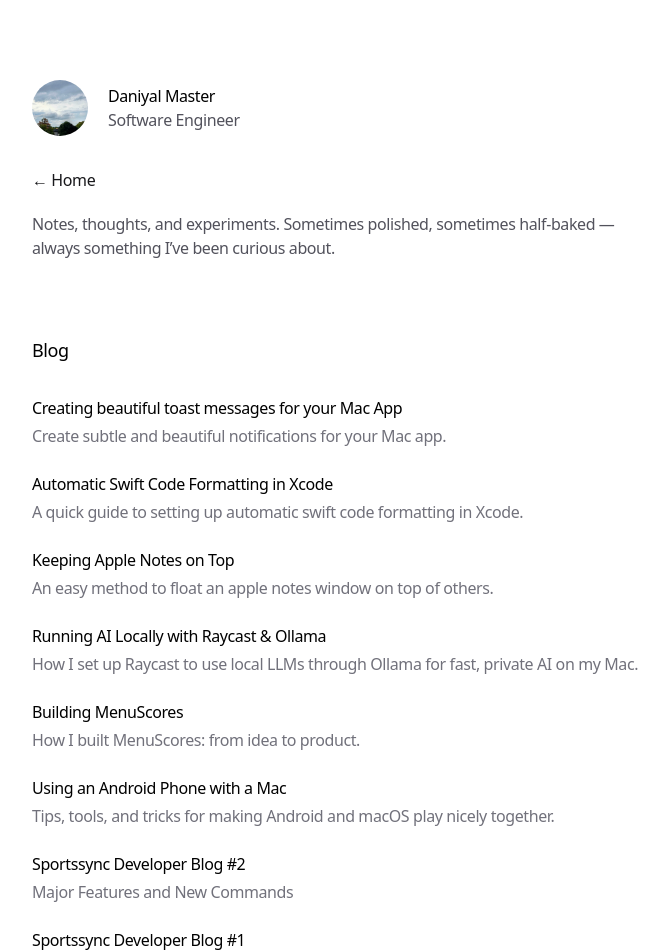
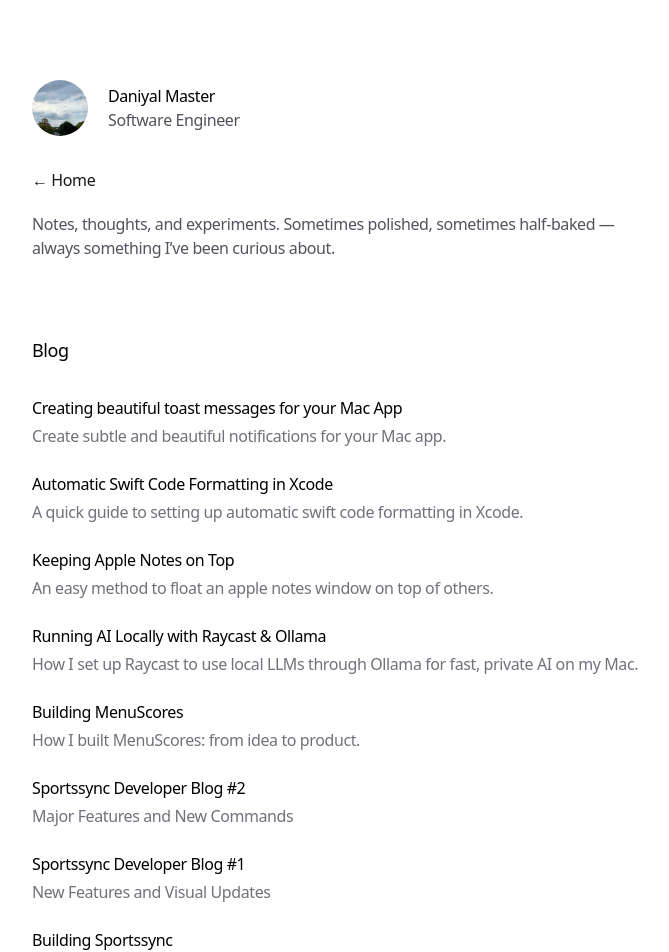
Before and after one commit to daniyalmaster693/daniyalmaster.com, a Next.js app: page /writing in a window 1280 px wide. Shown: the top 952 px of the page, without its empty margins (304-973 px from the left). Built offline with nearby package versions, Linux system fonts and the light colour scheme.

Commit message:
Removed old blog post

```diff
--- a/app/data.ts
+++ b/app/data.ts
@@ -72,29 +72,22 @@ export const BLOG_POSTS: BlogPost[] = [
     uid: 'blog-5',
   },
   {
-    title: 'Using an Android Phone with a Mac',
-    description:
-      'Tips, tools, and tricks for making Android and macOS play nicely together.',
-    link: '/blog/using-an-android-phone-with-a-mac',
-    uid: 'blog-6',
-  },
-  {
     title: 'Sportssync Developer Blog #2',
     description: 'Major Features and New Commands',
     link: '/blog/sportssync-developer-blog-2',
-    uid: 'blog-7',
+    uid: 'blog-6',
   },
   {
     title: 'Sportssync Developer Blog #1',
     description: 'New Features and Visual Updates',
     link: '/blog/sportssync-developer-blog-1',
-    uid: 'blog-8',
+    uid: 'blog-7',
   },
   {
     title: 'Building Sportssync',
     description: 'Building an all in one sports extension for Raycast.',
     link: '/blog/building-sportssync',
-    uid: 'blog-9',
+    uid: 'blog-8',
   },
 ]
 
```
